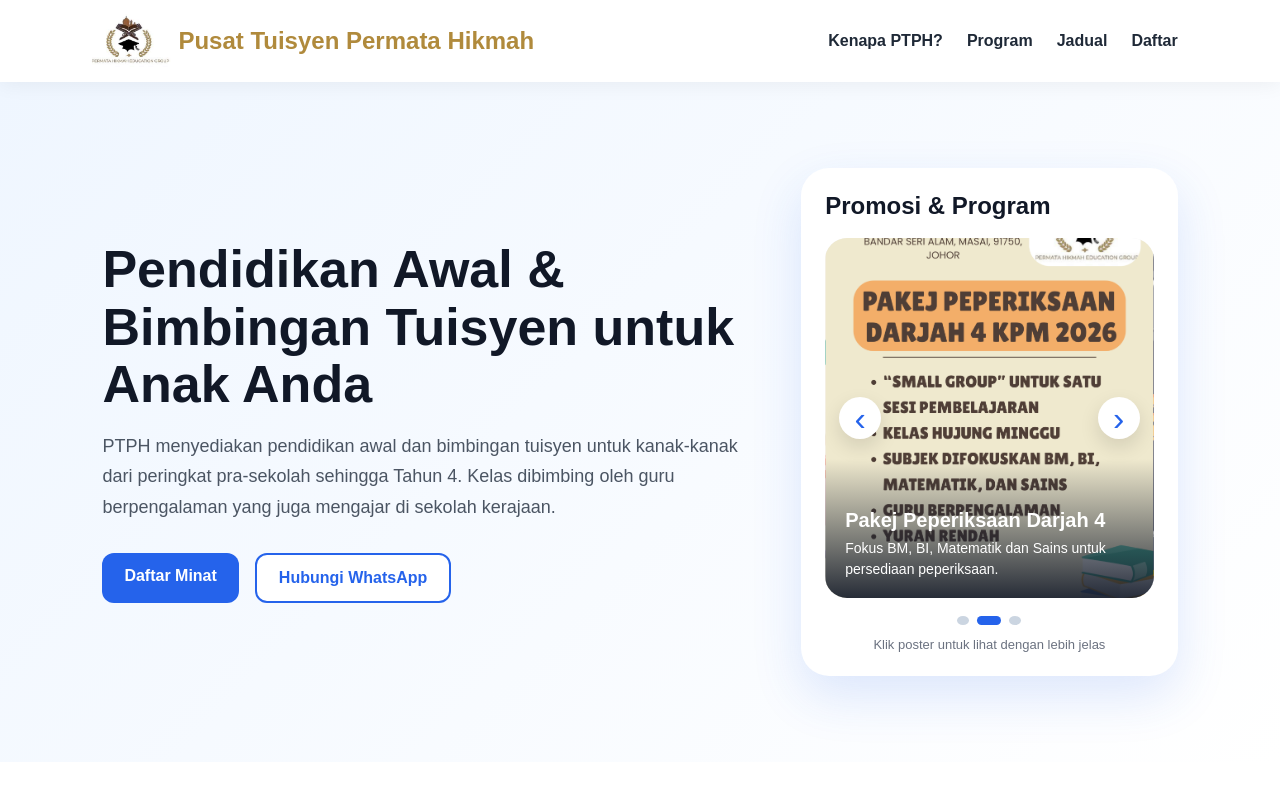
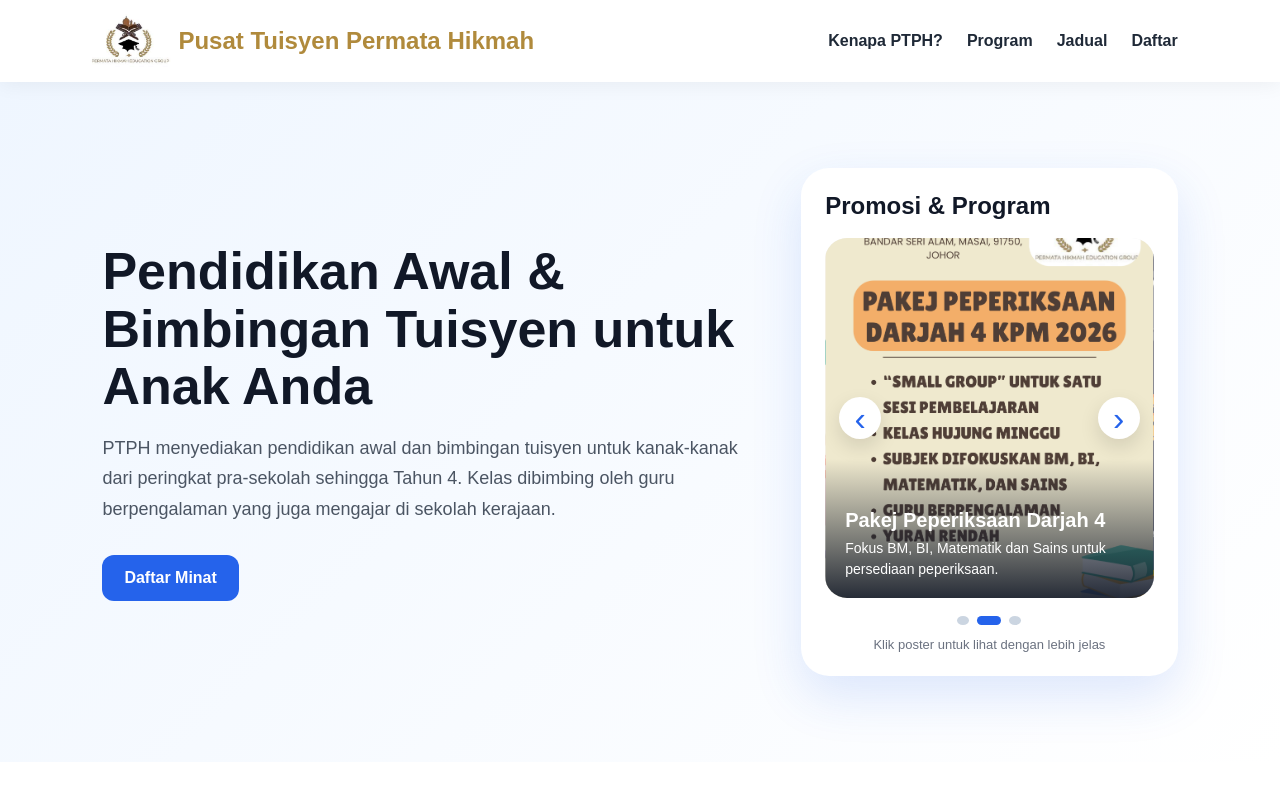
Before and after one commit to PikoChuu14/ptph-website, a React (Vite) app: page / in a window 1280 px wide. Shown: the top 800 px of the page. Built offline with nearby package versions, Linux system fonts and the light colour scheme.

Commit message:
remove redundant 'hubungi whatsapp' on hero

```diff
--- a/src/App.jsx
+++ b/src/App.jsx
@@ -135,13 +135,6 @@
         <div className="hero-buttons">
           <a href="#register" className="primary-btn">
             Daftar Minat
-          </a>
-          <a
-            href="https://wa.me/60123456789"
-            target="_blank"
-            className="secondary-btn"
-          >
-            Hubungi WhatsApp
           </a>
         </div>
       </div>
```
